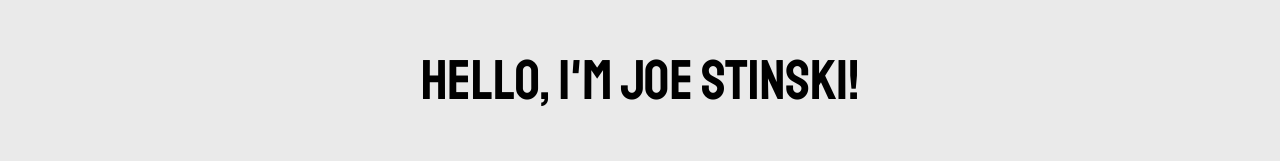
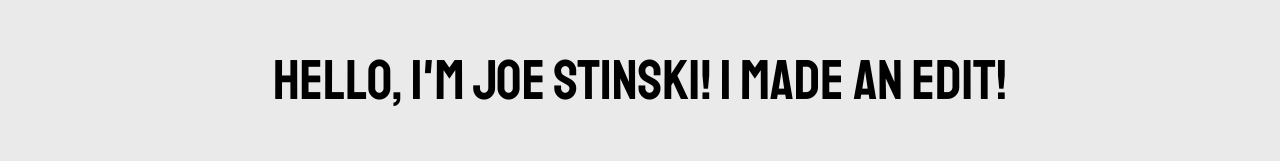
Before and after one commit to jstinski/myWebsite, a plain HTML site: page index.html in a window 1280 px wide. Shown: the top 161 px of the page. Drawn offline with Linux system fonts and the light colour scheme; a script that the page names is missing.

Commit message:
initial commit

```diff
--- a/index.html
+++ b/index.html
@@ -24,7 +24,7 @@
     <section class="s1">
         <div class="main-container">
             <div class="greeting-wrapper">
-                <h1>Hello, I'm Joe Stinski! </h1>
+                <h1>Hello, I'm Joe Stinski! I made an edit! </h1>
             </div>
 
             <div class="intro-wrapper">
```
